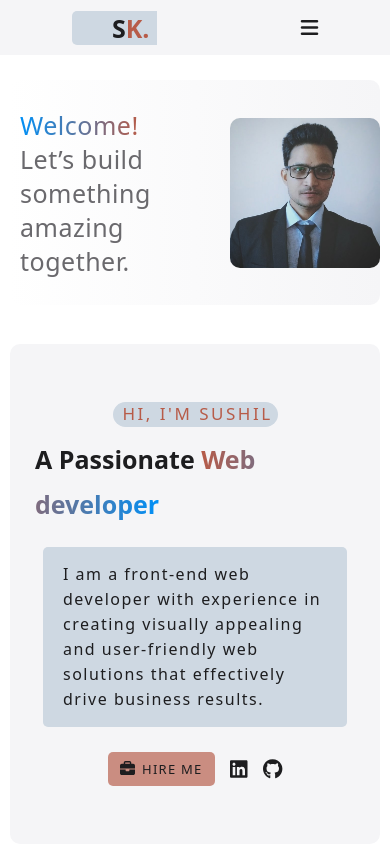
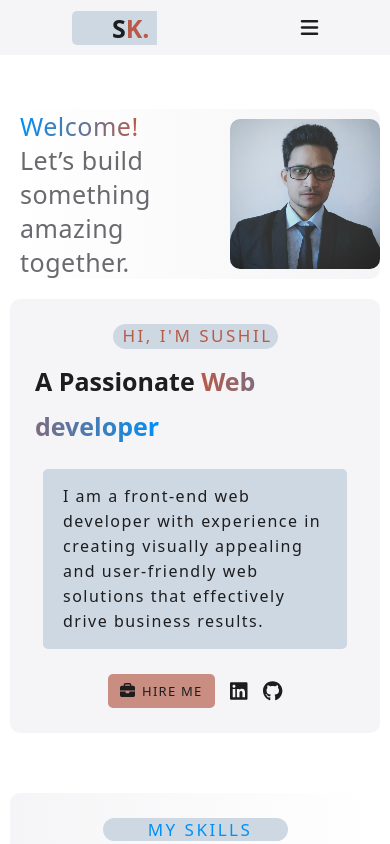
Before and after one commit to SushilKumar567/5-portfolio-website, a React (Vite) app: page / in a window 390 px wide. Shown: the top 844 px of the page. Built offline with nearby package versions, Linux system fonts and the light colour scheme.

Commit message:
files were updated

```diff
--- a/src/Components/02-Hero/03-Media.css
+++ b/src/Components/02-Hero/03-Media.css
@@ -63,4 +63,8 @@
     line-height: 45px;
     margin-bottom: 20px;
   }
+  .hero {
+    height: 75vh;
+    margin-top: 100px;
+  }
 }
```
